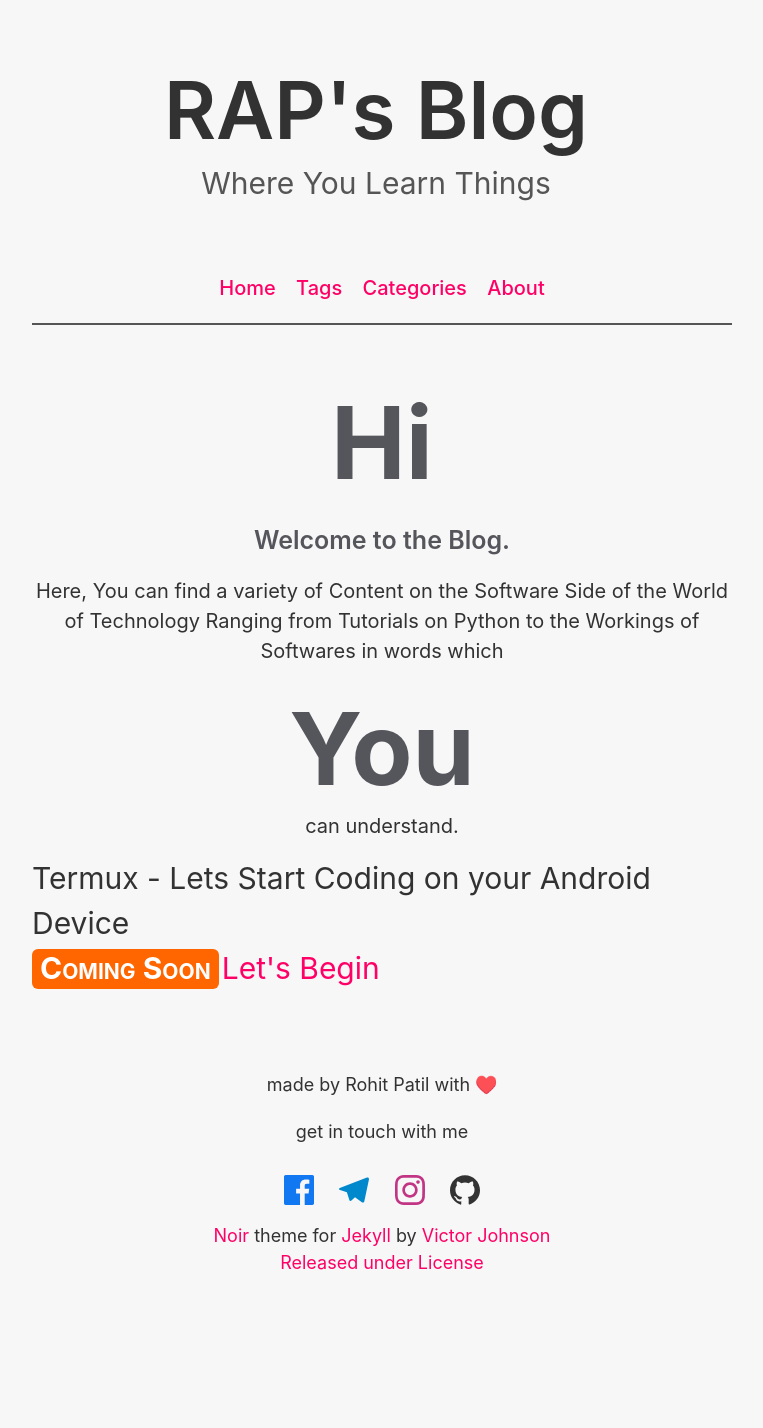
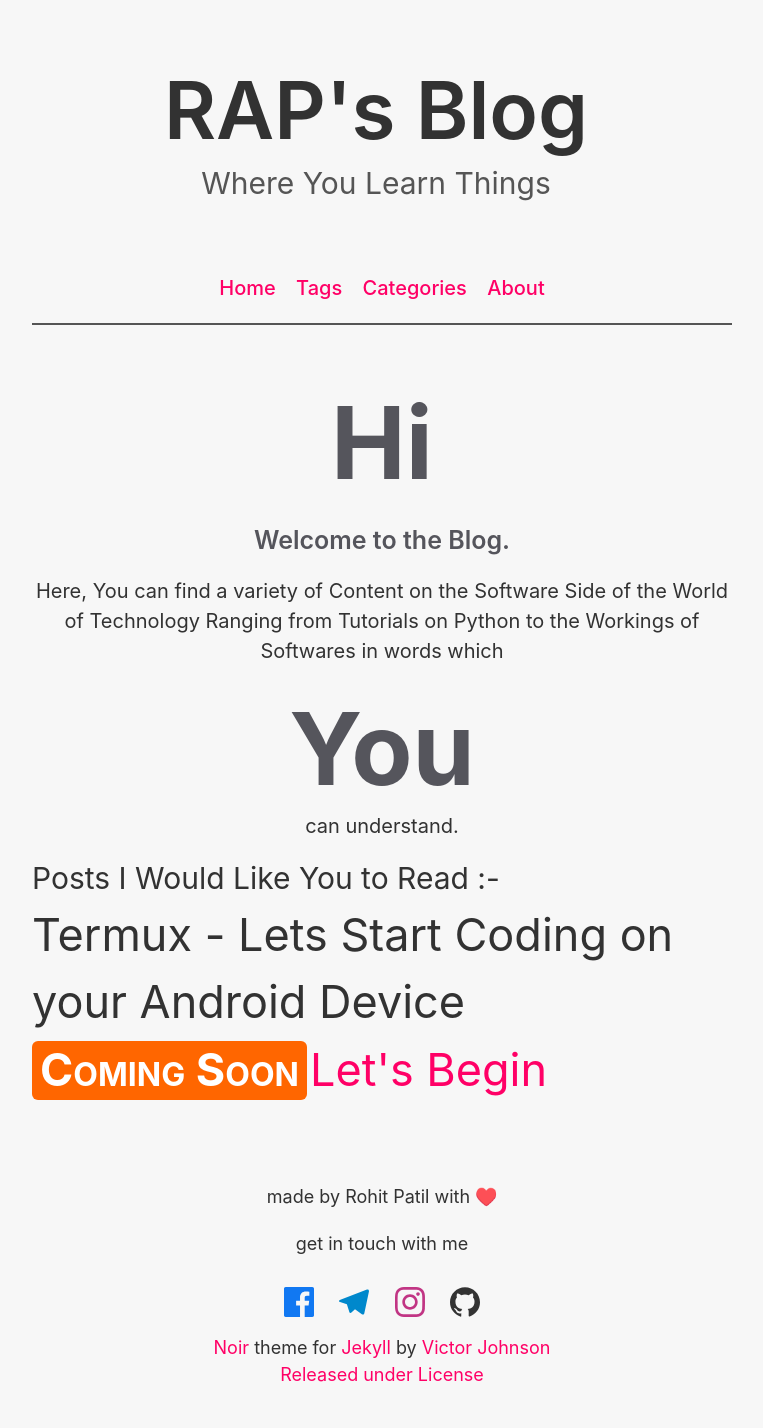
Before and after one commit to raprocks/raprocks.github.io, a Jekyll site: the page built from index.html, in a window 1280 px wide. Shown: the whole page, without its empty margins (258-1021 px from the left). Built offline with Jekyll 4.4.1, drawn with Linux system fonts in a browser that asks for light colours; the list of posts is cut into pages by our own code; before the commit the page ends 1316 px from its top, so only the background shows below that.

Commit message:
some notation

```diff
--- a/index.html
+++ b/index.html
@@ -14,4 +14,7 @@
     can understand.
 </section>
 
+<div class="postlist">
+Posts I Would Like You to Read :-
 {% include postlist.html %}
+</div>
```
